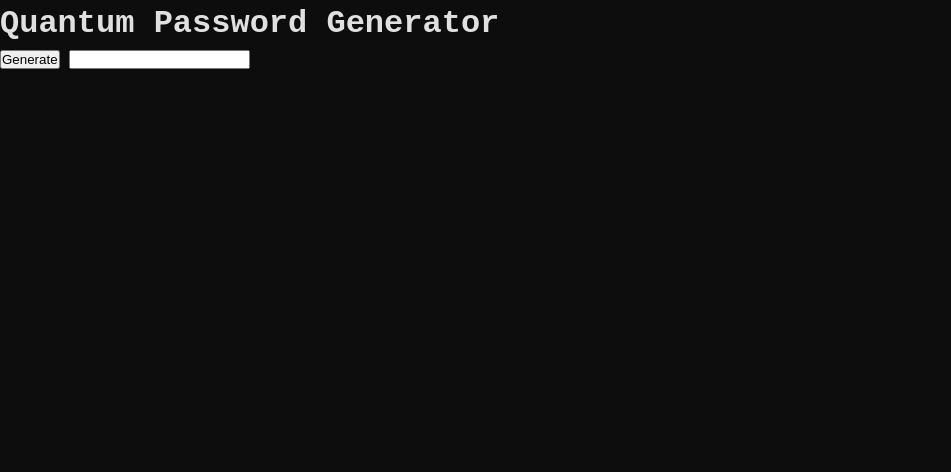
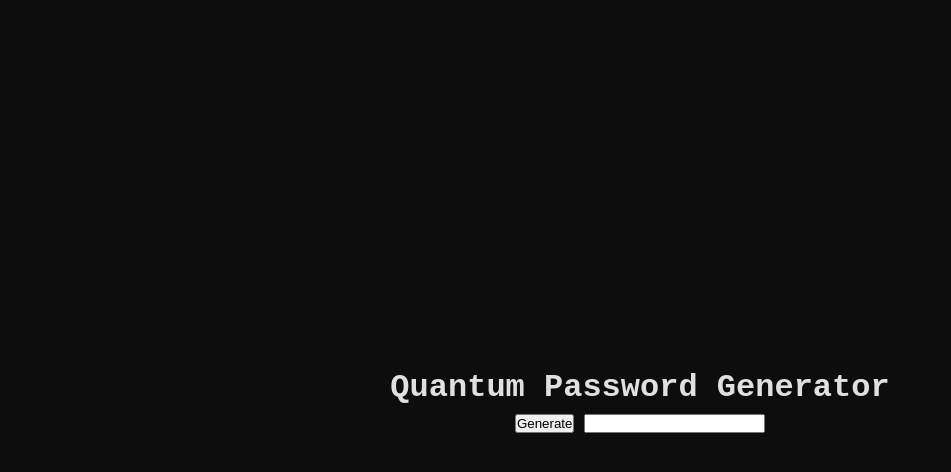
Before and after one commit to ptriv1/quantum-password-generator, a website: page public/index.html in a window 1280 px wide. Shown: the whole page, without its empty margins (0-951 px from the left). Drawn offline with Linux system fonts and the light colour scheme.

Commit message:
formatting changes

```diff
--- a/public/index.html
+++ b/public/index.html
@@ -5,11 +5,11 @@
 <title>Page Title</title>
 </head>
 <body>
-
-<h1>Quantum Password Generator</h1>
-
-<button id="generateButton" type="button">Generate</button>
-<input type="text" id="passwordOutput" readonly>
+    <div class="container">
+        <h1>Quantum Password Generator</h1>
+        <button id="generateButton">Generate</button>
+        <input type="text" id="passwordOutput" readonly>
+      </div>
 <script src="script.js"></script>
 </body>
 </html>
--- a/public/style.css
+++ b/public/style.css
@@ -10,4 +10,14 @@
     color: #e0e0e0; /* soft light text */
     font-size: 16px;
     line-height: 1.5;
+    display: flex;
+    justify-content: center;
+    align-items: center;
+    height: 100vh;
   }
+
+  .container {
+    flex-direction: column;
+    margin: 12px 0;
+    text-align: center;
+  }
```
